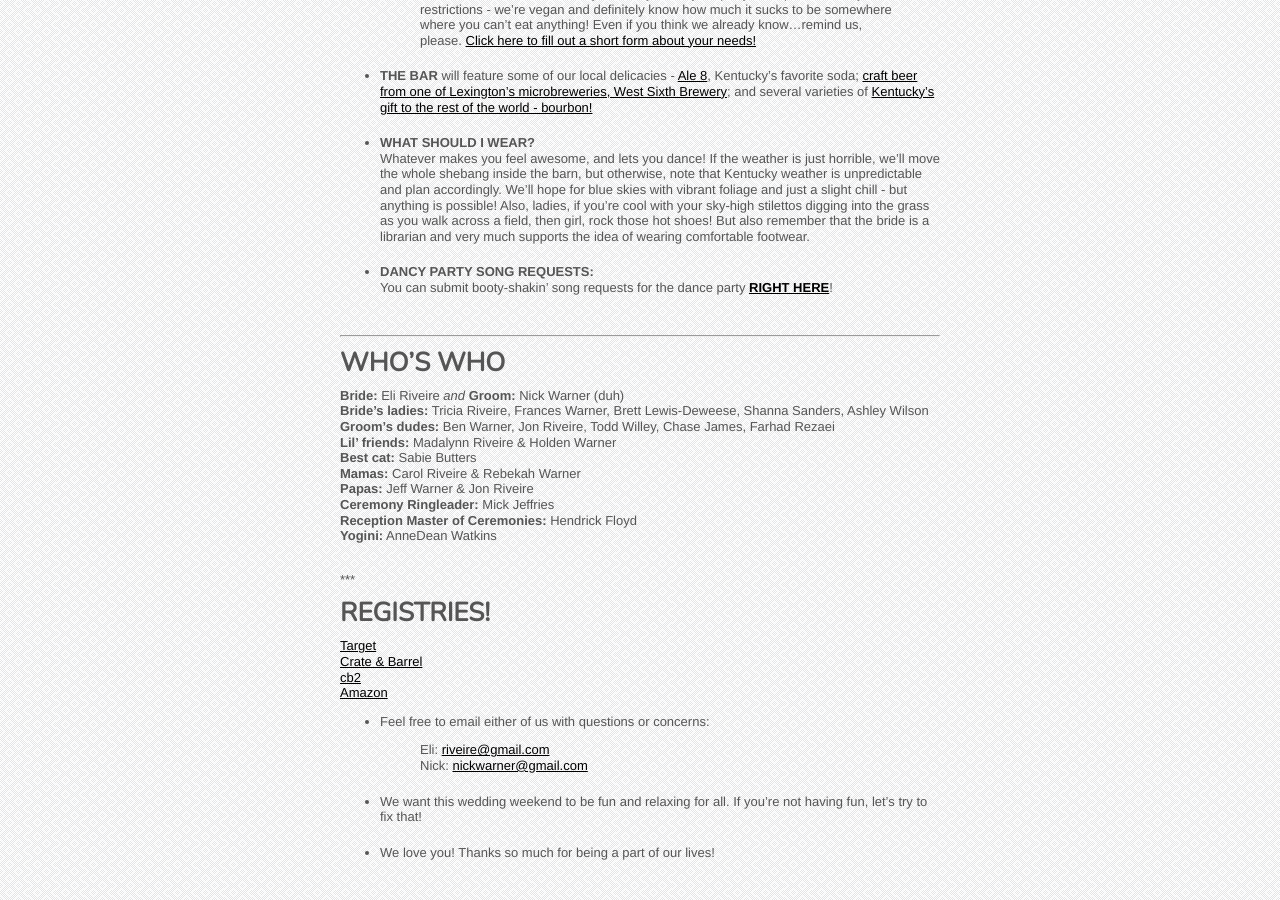
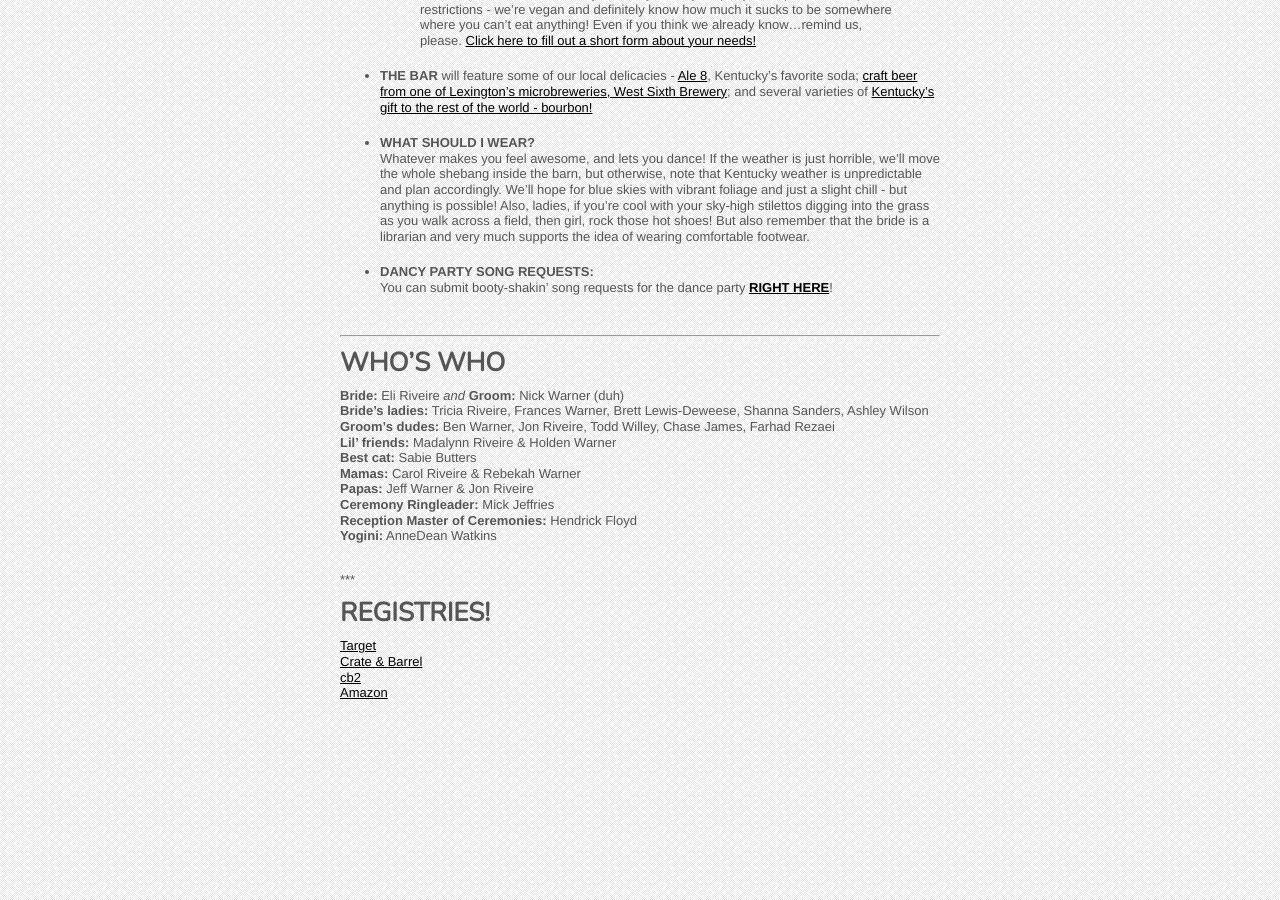
Before and after one commit to nikolaiwarner/eliandnick.com, a Jekyll site: the page built from party.md, in a window 1280 px wide and 900 px high, scrolled down 619 px. Built offline with Jekyll 4.4.1, drawn with Linux system fonts in a browser that asks for light colours; nearby versions of some CDN libraries; after the commit the page ends 1333 px from its top, so only the background shows below that.

Commit message:
Update party.md

```diff
--- a/party.md
+++ b/party.md
@@ -45,9 +45,3 @@ __Yogini:__ AnneDean Watkins
 [Crate & Barrel](http://www.crateandbarrel.com/Gift-Registry/Guest/View-Registry.aspx?grid=5005730)
 [cb2](http://www.cb2.com/Gift-Registry/Guest/View-Registry.aspx?grid=4940191&SortBy=category)
 [Amazon](http://www.amazon.com/gp/registry/registry.html?ie=UTF8&id=3RQOD4ZZZDDCQ&type=wedding)
-
-- Feel free to email either of us with questions or concerns:
-> Eli: [riveire@gmail.com](mailto:riveire@gmail.com)
-> Nick: [nickwarner@gmail.com](mailto:nickwarner@gmail.com)
-- We want this wedding weekend to be fun and relaxing for all. If you’re not having fun, let’s try to fix that!
-- We love you! Thanks so much for being a part of our lives!
```
